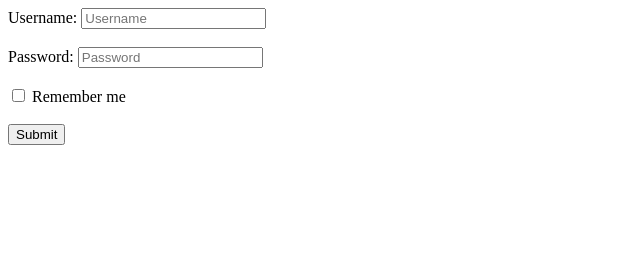
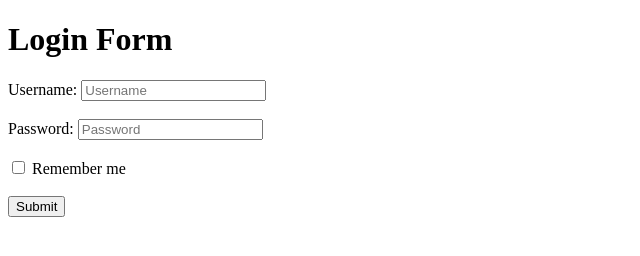
Before and after one commit to acciojob/remember-me-login-form-jagrutiburde0413, a website: page main.html in a window 1280 px wide. Shown: the whole page, without its empty margins (0-640 px from the left). Drawn offline with Linux system fonts and the light colour scheme.

Commit message:
created a submission

```diff
--- a/main.html
+++ b/main.html
@@ -6,8 +6,10 @@
 	<link rel="stylesheet" href="styles.css">
 </head>
 
-<body> <form onsubmit="handleSubmit(); return false;">
-  <label for="username">Username:</label>
+<body>  <h1>Login Form</h1>
+	<form onsubmit="handleSubmit(); return false;">
+
+	<label for="username">Username:</label>
   <input type="text" id="username" placeholder="Username" required><br><br>
 
   <label for="password">Password:</label>
```
